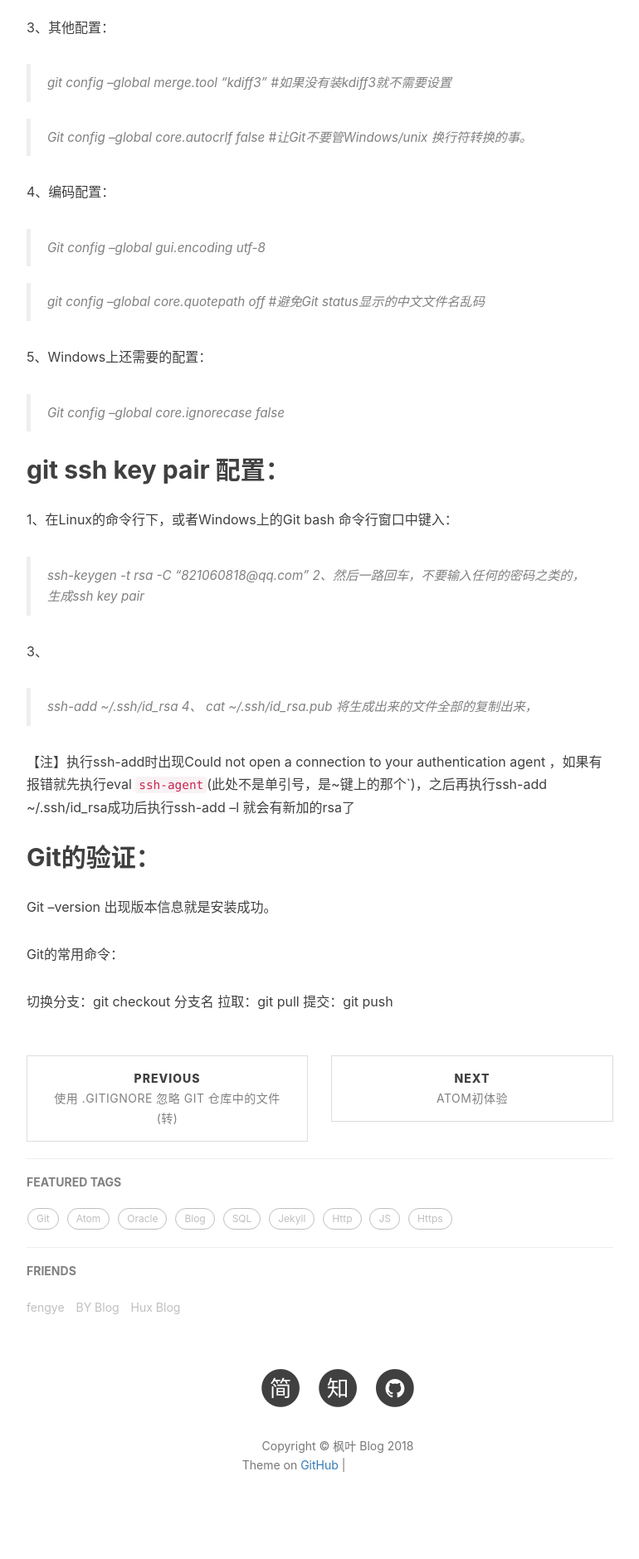
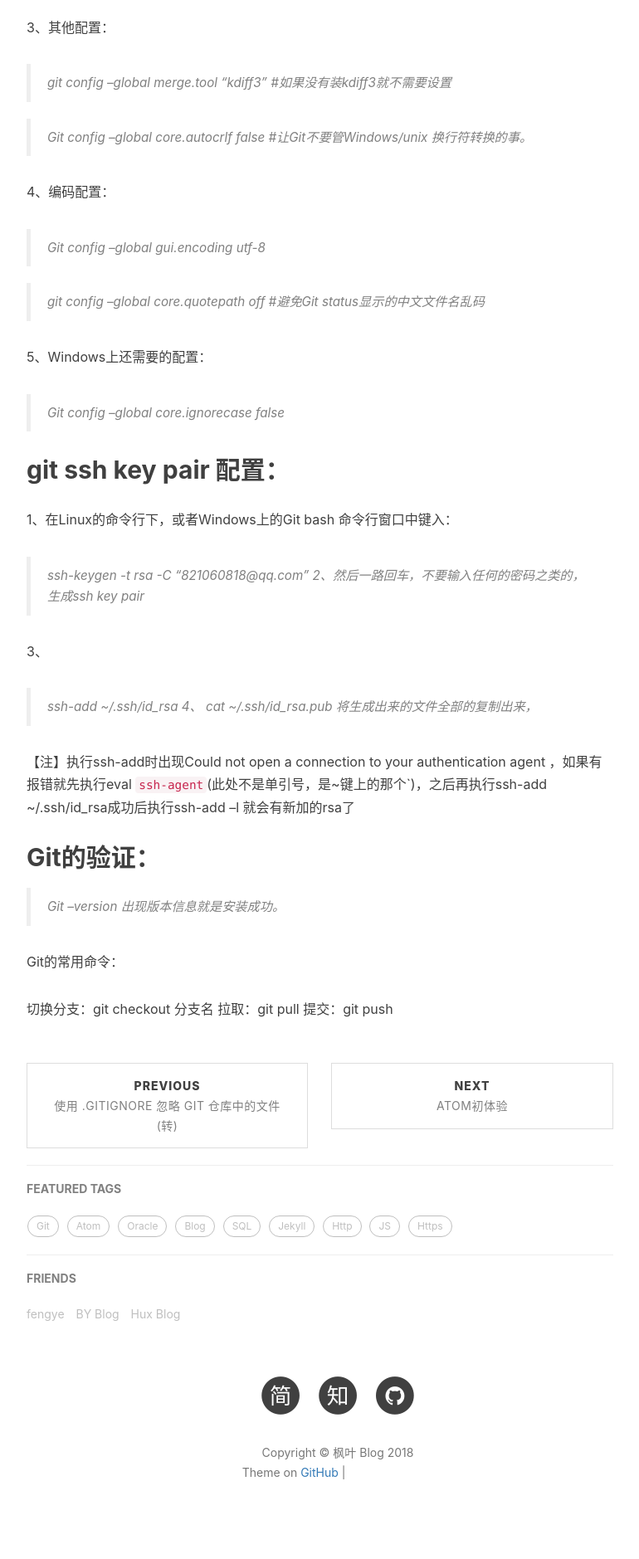
Before and after one commit to wjw0315/wjw0315.github.io, a Jekyll site: the page built from _posts/2017-9-10-git_config-windows-linux.md, in a window 1280 px wide. Shown: the part 882-2761 px from the top of the page at 83% size, without its empty margins (233-1003 px from the left). Built offline with Jekyll 4.4.1, drawn with Linux system fonts in a browser that asks for light colours; nearby versions of some CDN libraries; comment, search, counter and statistics services are not loaded; grey boxes are pictures that could not be loaded.

Commit message:
Git配置文章

```diff
--- a/_posts/2017-9-10-git_config-windows-linux.md
+++ b/_posts/2017-9-10-git_config-windows-linux.md
@@ -53,7 +53,7 @@ tags:
 
 ## Git的验证：
 
-Git --version 出现版本信息就是安装成功。
+>Git --version 出现版本信息就是安装成功。
 
 Git的常用命令：
 
```
